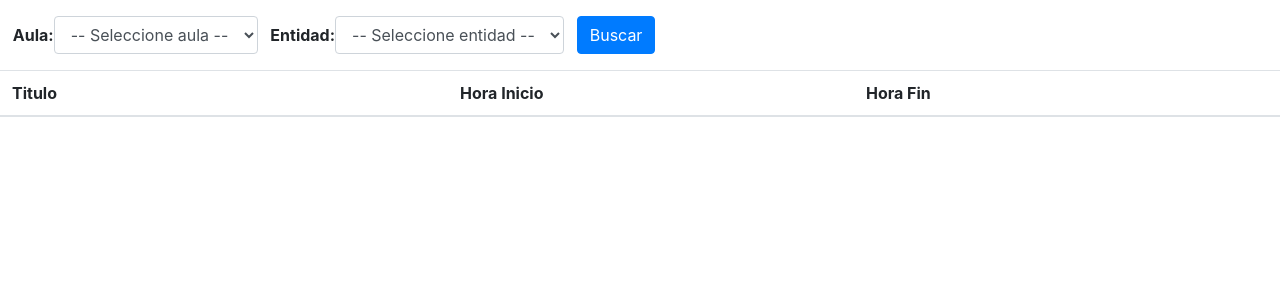
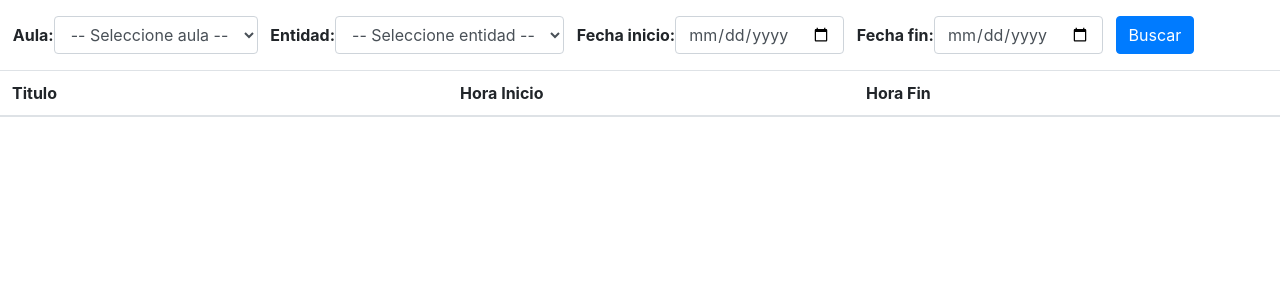
Before and after one commit to AiluOliveras/Aulas-FCM, a Django app: template aulasfcm/templates/eventos/reservas.html in a window 1280 px wide. Shown: the part 56-356 px from the top of the page. Run offline with Django 3.2, Linux system fonts and the light colour scheme; the template is opened without the code that fills it, so the values that code supplies are empty; some libraries are stand-ins or nearby versions.

Commit message:
Agrego fechas en búsqueda de reservas/eventos

```diff
--- a/aulasfcm/templates/eventos/reservas.html
+++ b/aulasfcm/templates/eventos/reservas.html
@@ -70,7 +70,7 @@
                     </select>
                 </div>
                 <!-- DROPDOWN ENTIDAD -->
-                <div class="form-group" style="margin-right: 1%;margin-left: 1%;"> <!-- Dropdown de entidades -->
+                <div class="form-group" style="margin-left: 1%;"> <!-- Dropdown de entidades -->
                     <label for="entidades" style="font-weight:bold;" class="control-label">Entidad: </label>
                     <select class="form-control" name="entidad">
                         {% if not entidad_selected %}
@@ -89,6 +89,21 @@
                         {% endif %}
                     </select>
                 </div>
+                <label style="margin-left: 1%;font-weight:bold;" for="fecha_in" class="control-label">Fecha inicio: </label>
+                {% if not f_inicio %}
+                <input class="form-control" type="date" id="fecha_inicio" name="fecha_inicio" required>
+                {% else %}
+                <input class="form-control" type="date" id="fecha_inicio" name="fecha_inicio" required value={{f_inicio}}>
+                {% endif %}
+
+                <label for="fecha_fi" style="font-weight:bold;margin-left: 1%;" class="control-label">Fecha fin: </label>
+                {% if not f_fin %}
+                <input class="form-control" type="date" id="fecha_fin" style="margin-right: 1%;" name="fecha_fin" required>
+                {% else %}
+                <input class="form-control" type="date" id="fecha_fin" style="margin-right: 1%;" name="fecha_fin" required value={{f_fin}}>
+                {% endif %}
+
+
                 <button class="btn btn-primary" type="post" >Buscar</button>
             </div>
         </form>
```
Also changed, not shown: aulasfcm/views/eventosView.py (+19 -2 lines).
